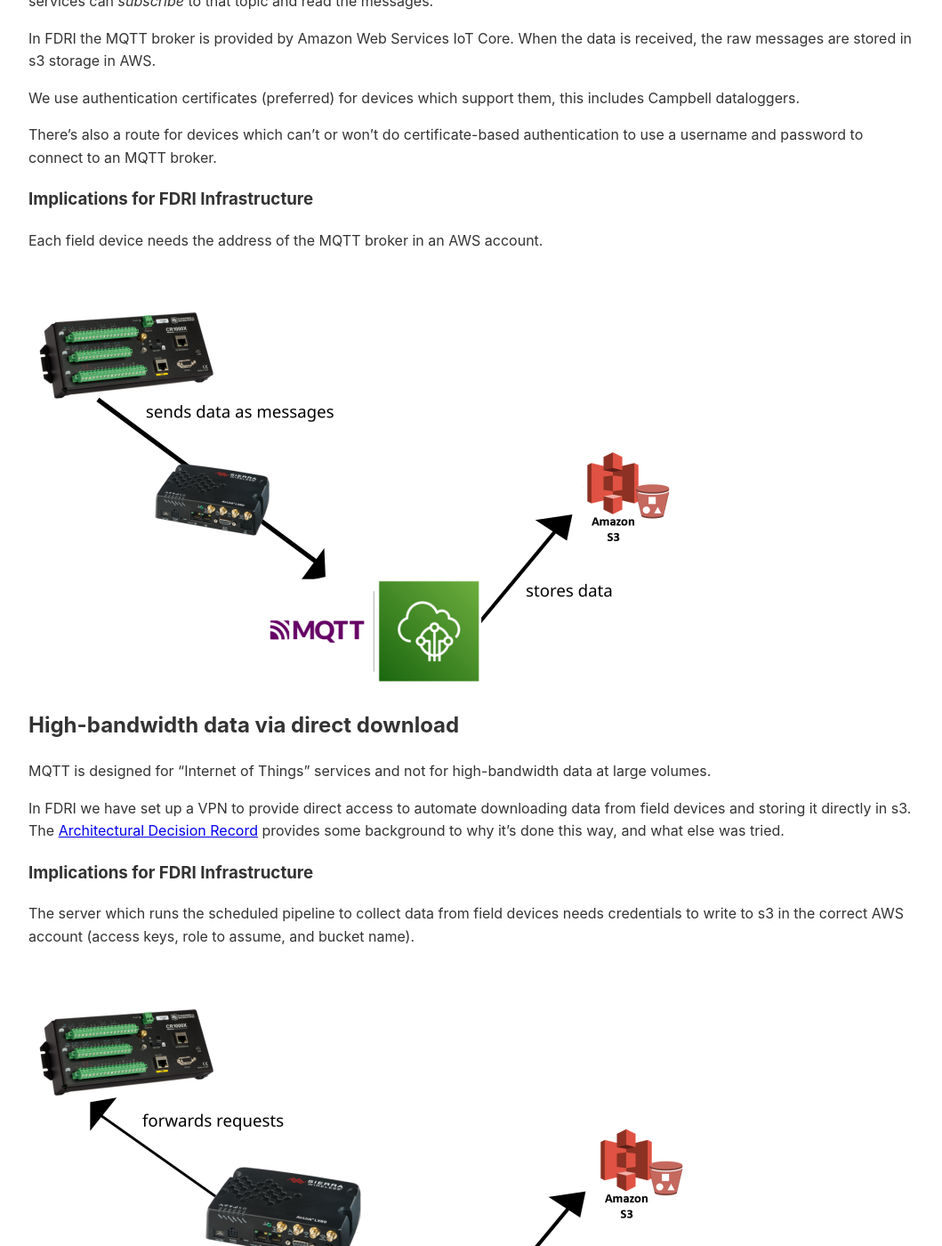
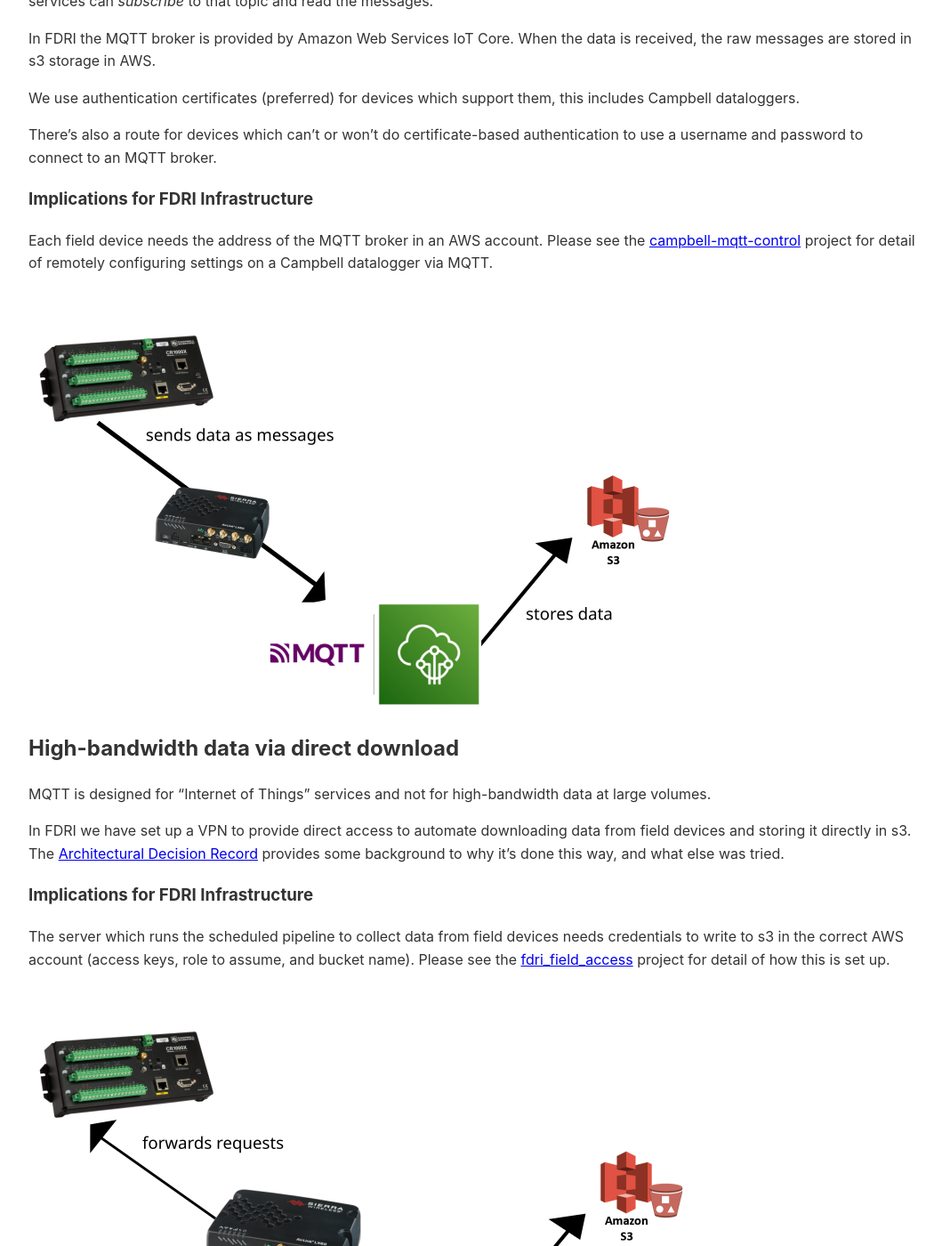
Before and after one commit to NERC-CEH/fdri_words, a Jekyll site: the page built from field_devices/networking.md, in a window 1280 px wide and 1400 px high, scrolled down 409 px. Shown: the whole window at 89% size, without its empty margins (108-1167 px from the left). Built offline with Jekyll 4.4.1, drawn with Linux system fonts in a browser that asks for light colours; our own code applies the rules of GitHub Pages for plain Markdown files.

Commit message:
add links to related repositories

```diff
--- a/field_devices/networking.md
+++ b/field_devices/networking.md
@@ -12,7 +12,7 @@ There's also a route for devices which can't or won't do certificate-based authe
 
 ### Implications for FDRI Infrastructure
 
-Each field device needs the address of the MQTT broker in an AWS account.
+Each field device needs the address of the MQTT broker in an AWS account. Please see the [campbell-mqtt-control](https://github.com/NERC-CEH/campbell-mqtt-control/) project for detail of remotely configuring settings on a Campbell datalogger via MQTT.
 
 ![diagram of data flowing from logger to s3](assets/mqtt.png)
 
@@ -24,6 +24,6 @@ In FDRI we have set up a VPN to provide direct access to automate downloading da
 
 ### Implications for FDRI Infrastructure
 
-The server which runs the scheduled pipeline to collect data from field devices needs credentials to write to s3 in the correct AWS account (access keys, role to assume, and bucket name).
+The server which runs the scheduled pipeline to collect data from field devices needs credentials to write to s3 in the correct AWS account (access keys, role to assume, and bucket name). Please see the [fdri_field_access](https://github.com/NERC-CEH/fdri_field_access) project for detail of how this is set up.
 
 ![diagram of data collected from logger sent to s3](assets/openvpn.png)
```
